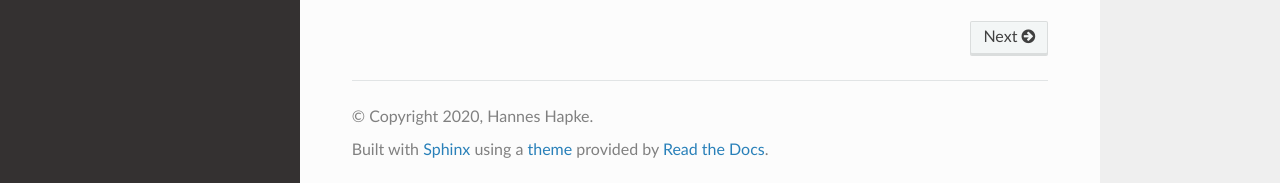
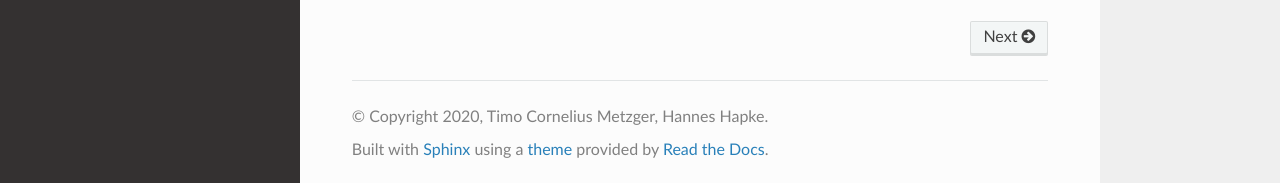
Before and after one commit to hanneshapke/pyzillow, a Sphinx documentation site: the page built from docs/index.rst, in a window 1280 px wide and 900 px high, scrolled down 887 px. Shown: the part 714-897 px from the top of the window. Built offline with Sphinx 7.4.7 and the Read the Docs theme 2.0.0, drawn with Linux system fonts in a browser that asks for light colours.

```diff
--- a/docs/conf.py
+++ b/docs/conf.py
@@ -47,7 +47,7 @@ master_doc = 'index'
 
 # General information about the project.
 project = u'PyZillow'
-copyright = u'2020, Hannes Hapke'
+copyright = u'2020, Timo Cornelius Metzger, Hannes Hapke'
 
 # The version info for the project you're documenting, acts as replacement for
 # |version| and |release|, also used in various other places throughout the
@@ -193,7 +193,7 @@ latex_elements = {
 # (source start file, target name, title, author, documentclass [howto/manual]).
 latex_documents = [
   ('index', 'pyzillow.tex', u'PyZillow Documentation',
-   u'Hannes Hapke', 'manual'),
+   u'Timo Cornelius Metzger', 'manual'),
 ]
 
 # The name of an image file (relative to this directory) to place at the top of
@@ -223,7 +223,7 @@ latex_documents = [
 # (source start file, name, description, authors, manual section).
 man_pages = [
     ('index', 'pyzillow', u'PyZillow Documentation',
-     [u'Hannes Hapke'], 1)
+     [u'Timo Cornelius Metzger'], 1)
 ]
 
 # If true, show URL addresses after external links.
@@ -237,7 +237,7 @@ man_pages = [
 #  dir menu entry, description, category)
 texinfo_documents = [
   ('index', 'pyzillow', u'PyZillow Documentation',
-   u'Hannes Hapke', 'pyzillow', 'One line description of project.',
+   u'Timo Cornelius Metzger', 'pyzillow', 'Python wrapper for Zillow API.',
    'Miscellaneous'),
 ]
 
```
